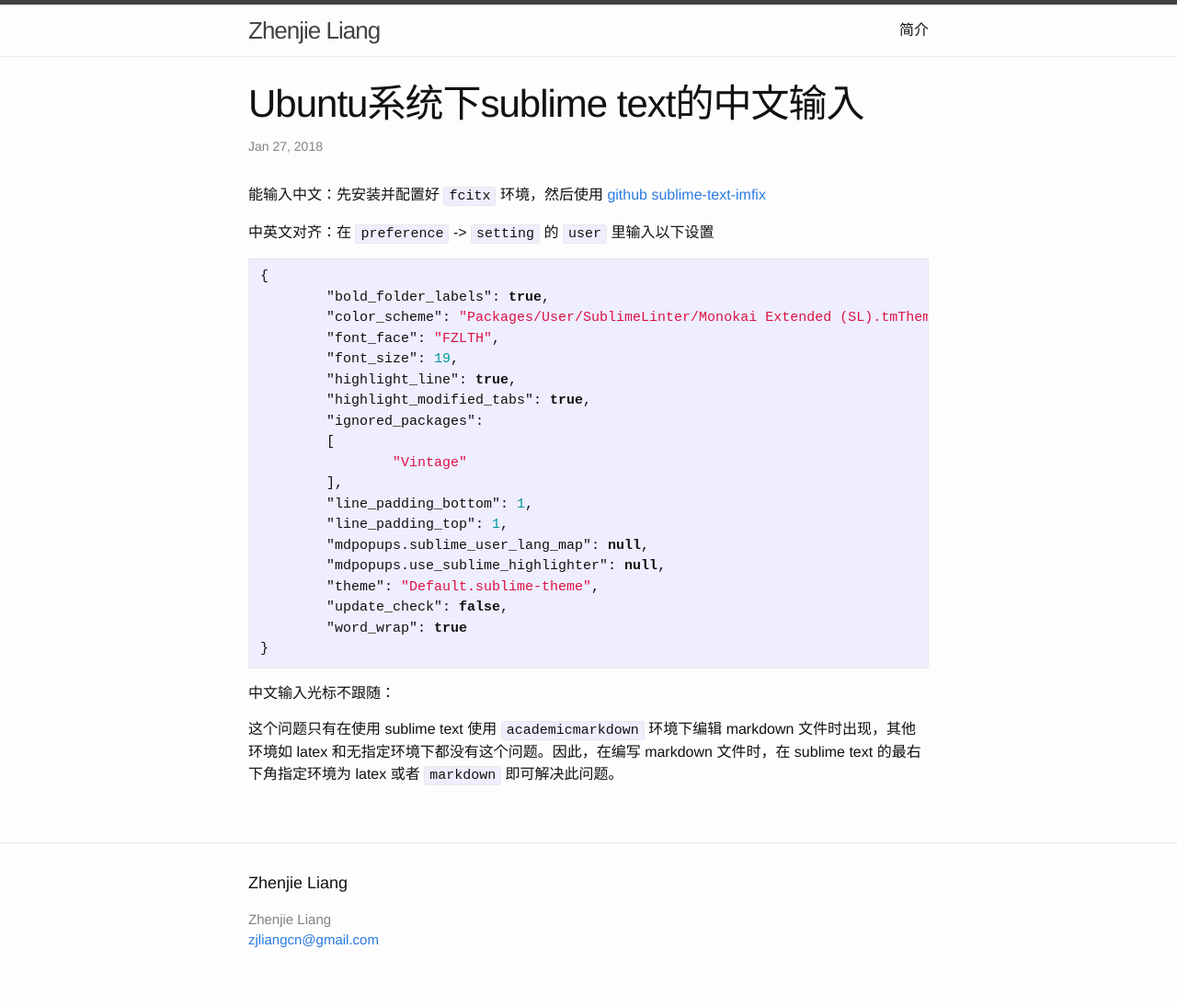
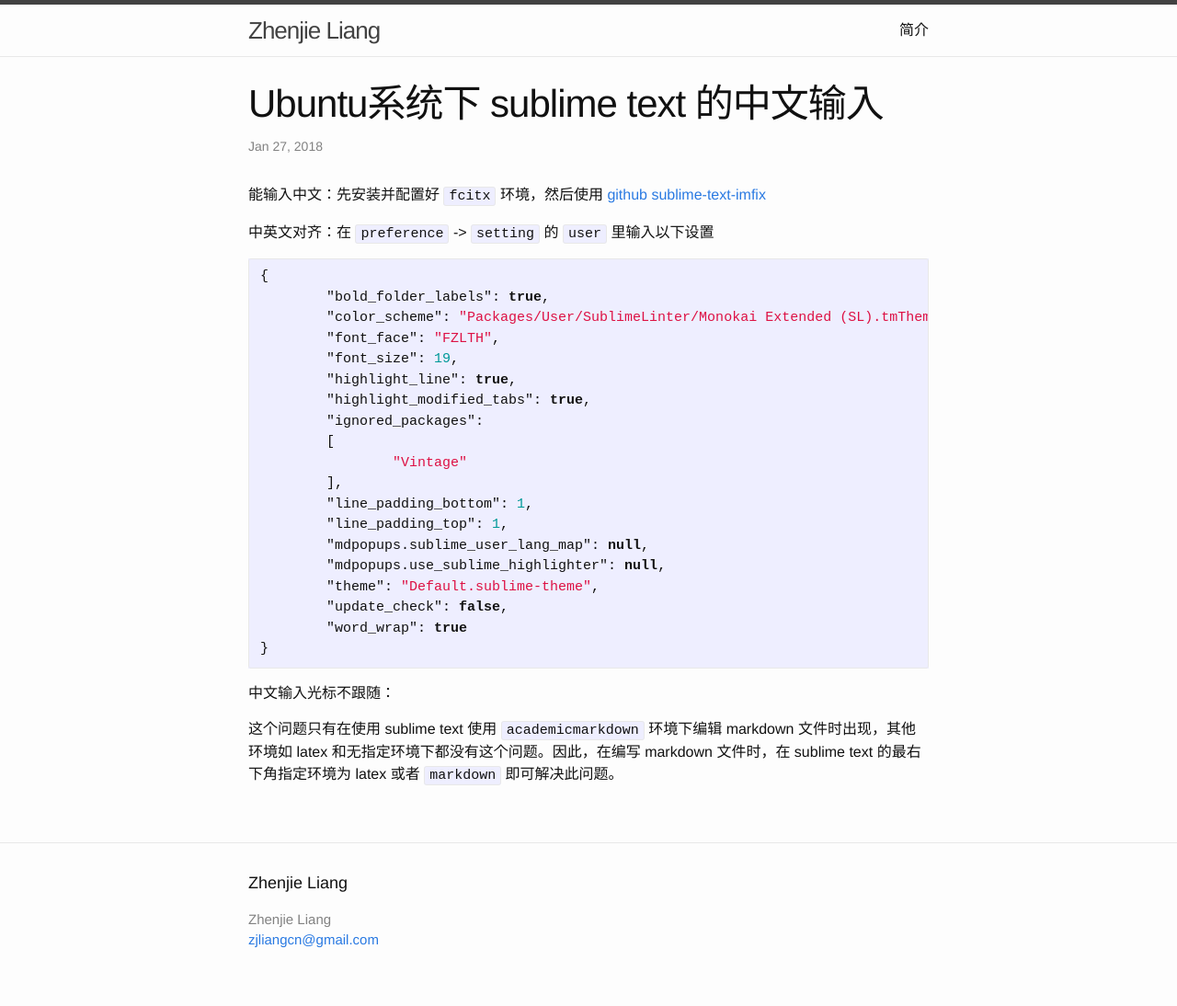
Before and after one commit to zhenjieliang/zhenjieliang.github.io, a Jekyll site: the page built from _posts/2018-01-27-sublime-chinese-input.md, in a window 1280 px wide. Shown: the whole page at 92% size. Built offline with Jekyll 4.4.1, drawn with Linux system fonts in a browser that asks for light colours.

Commit message:
minor typo

```diff
--- a/_posts/2018-01-27-sublime-chinese-input.md
+++ b/_posts/2018-01-27-sublime-chinese-input.md
@@ -1,6 +1,6 @@
 ---
 layout: post
-title:  "Ubuntu系统下sublime text的中文输入"
+title:  "Ubuntu系统下 sublime text 的中文输入"
 date:   2018-01-27 09：01：10 +0800
 categories: CS Tools Linux
 ---
```
Also changed, not shown: 3 other files.
